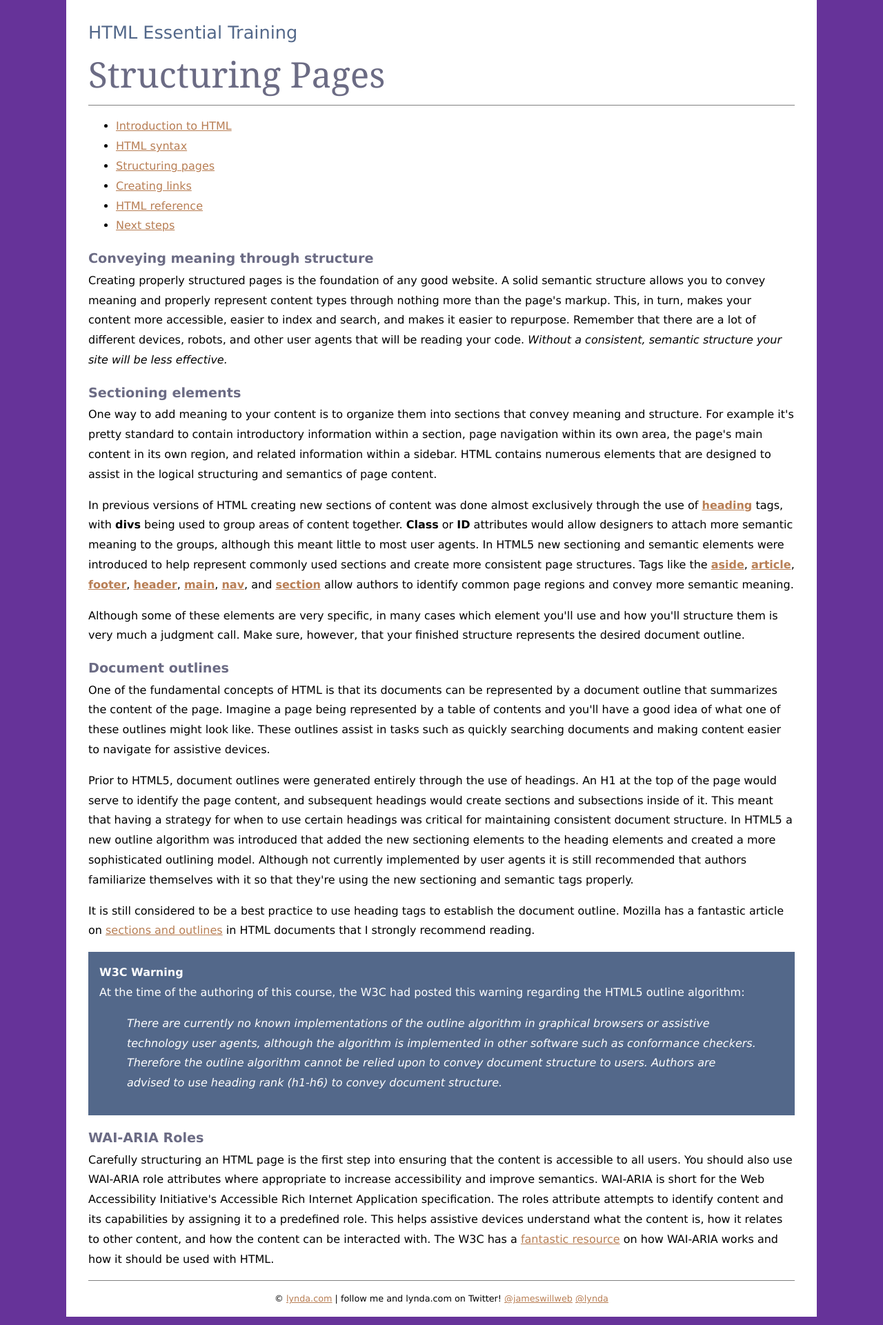
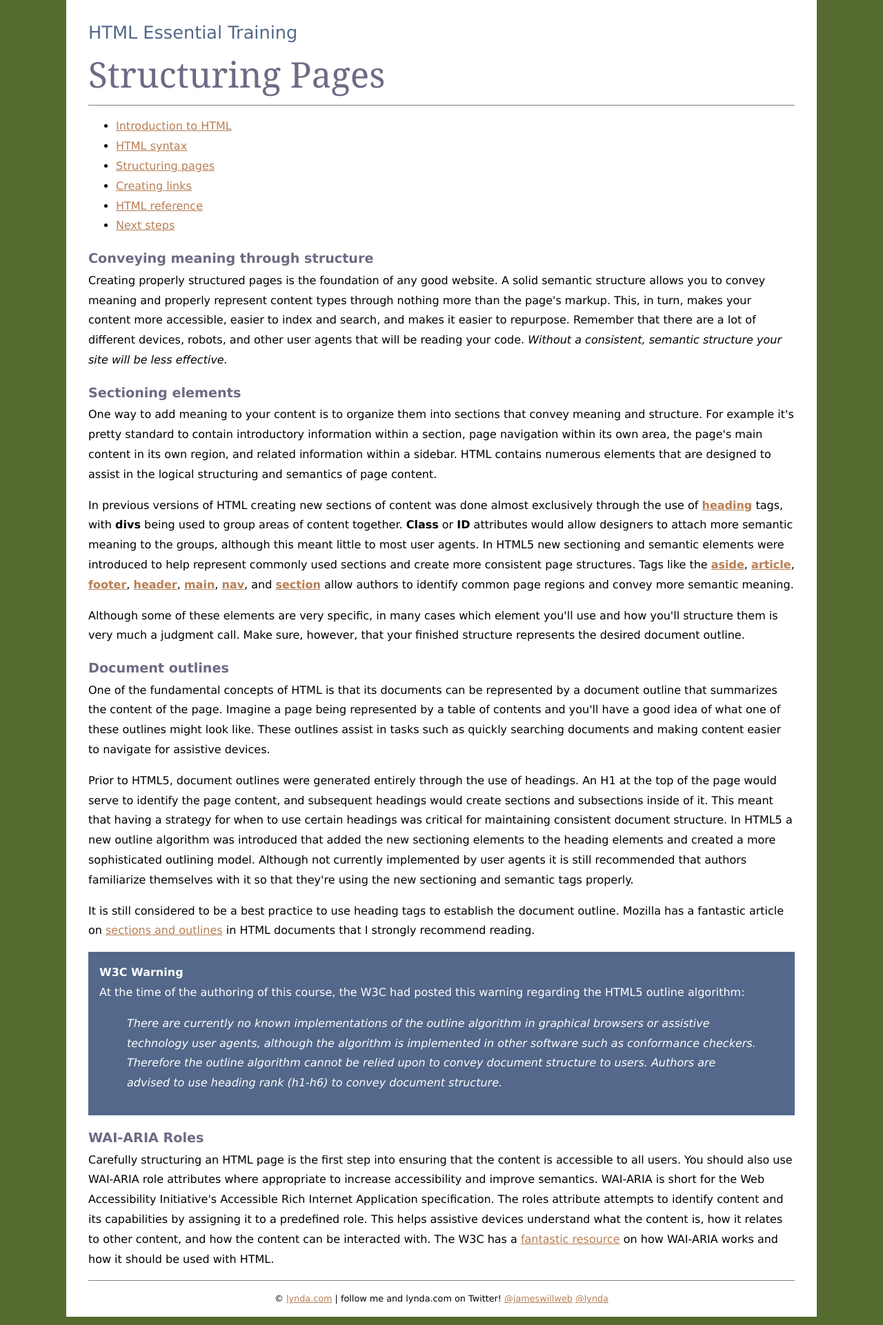
Before and after one commit to jasitu/jasitu.github.io, a Jekyll site: the page htmltrain/structure.htm, which Jekyll copies as it is, in a window 1280 px wide. Shown: the whole page at 69% size. Built offline with Jekyll 4.4.1, drawn with Linux system fonts in a browser that asks for light colours.

Commit message:
Update styles.css

```diff
--- a/htmltrain/css/styles.css
+++ b/htmltrain/css/styles.css
@@ -1,5 +1,5 @@
 html, body {
-	background: #663399; /* Beccapurple */
+	background: #556B2F;
 	margin: 0;
 }
 h1, h2, h3, h4, h5, h6, p {
```
